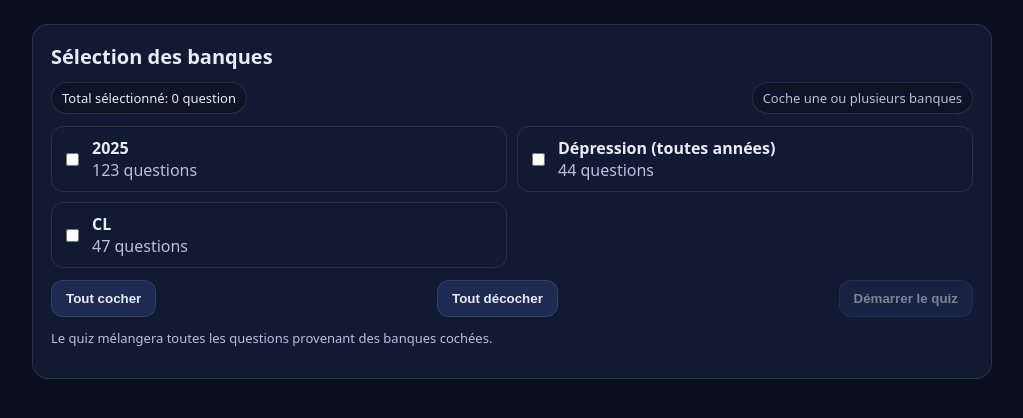
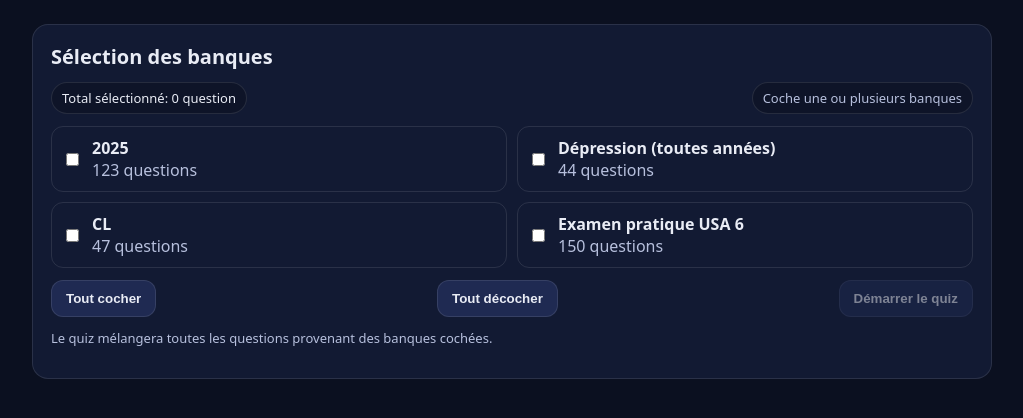
Before and after one commit to imkyuuuuu/qbank, a plain HTML site: page index.html in a window 1280 px wide. Shown: the whole page, without its empty margins (128-1151 px from the left). Drawn offline with Linux system fonts and the light colour scheme; a script that the page names is missing.

Commit message:
Update index.html

```diff
--- a/index.html
+++ b/index.html
@@ -72,6 +72,7 @@
     <script src="./banks/bank-usa-5.js"></script>
     <script src="./banks/bank-depression.js"></script>
     <script src="./banks/bank-CL.js"></script>
+    <script src="./banks/bank-usa6.js"></script>
 
     <script src="./app.js"></script>
   </main>
```
